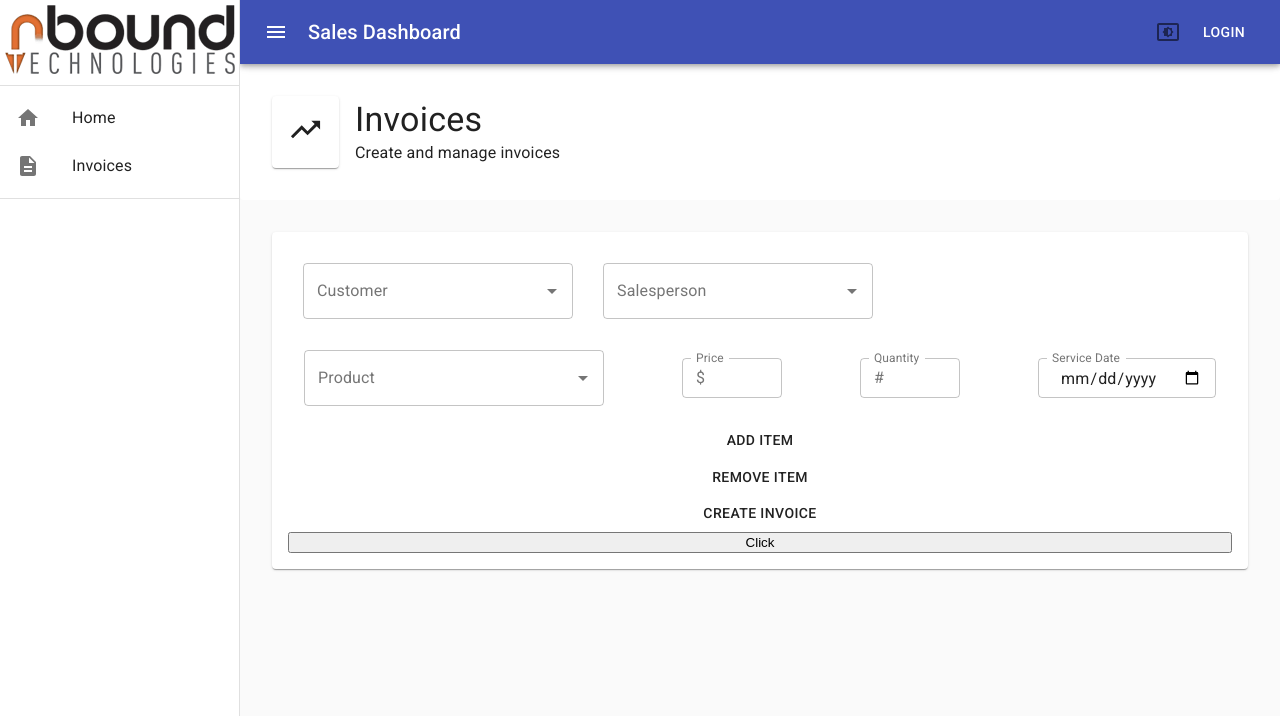
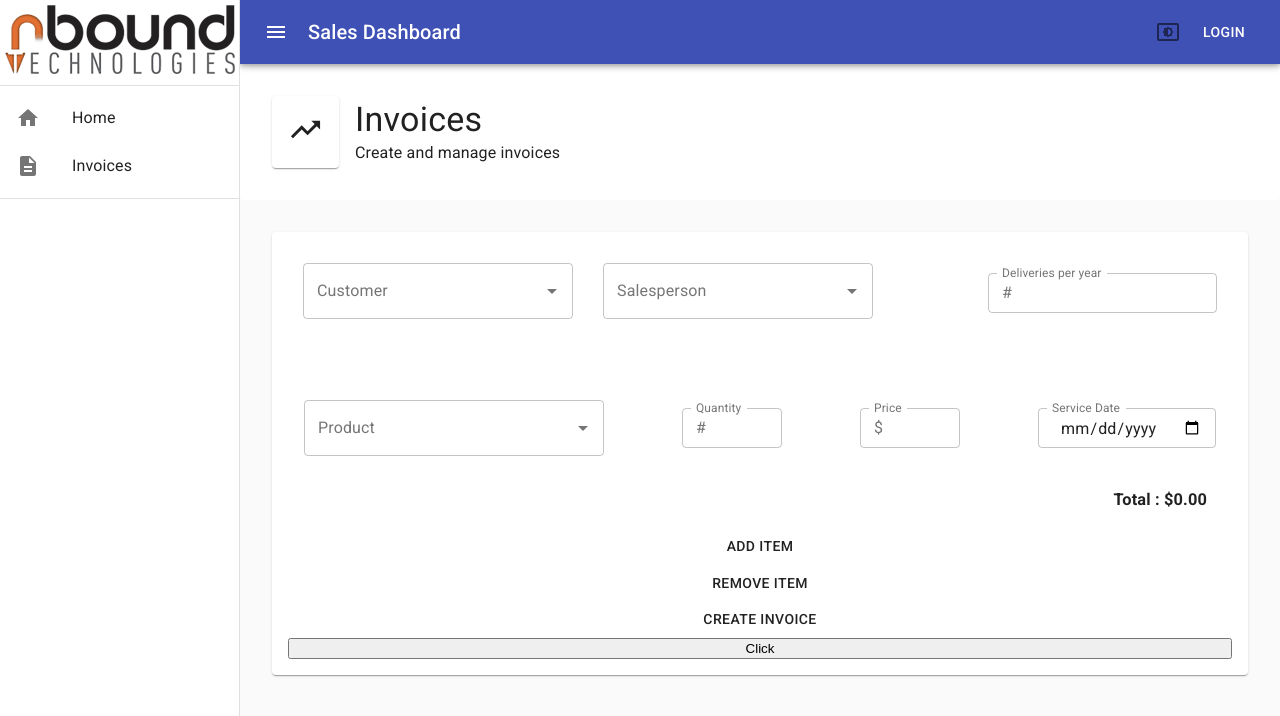
Before and after one commit to cwil423/sales-dashboard-front, a React (Create React App) app: page /invoice in a window 1280 px wide. Shown: the top 716 px of the page. Built offline with nearby package versions, Linux system fonts and the light colour scheme.

Commit message:
Added frequency, total line, and made css changes.

```diff
--- /dev/null
+++ b/src/Components/ErrorModal.js
@@ -0,0 +1,35 @@
+import React from 'react';
+import Button from '@material-ui/core/Button';
+import Dialog from '@material-ui/core/Dialog';
+import DialogActions from '@material-ui/core/DialogActions';
+import DialogContent from '@material-ui/core/DialogContent';
+import DialogContentText from '@material-ui/core/DialogContentText';
+import DialogTitle from '@material-ui/core/DialogTitle';
+
+export default function ErrorModal(props) {
+  return (
+    <div>
+      <Dialog
+        open={props.error}
+        onClose={props.close}
+        aria-labelledby="alert-dialog-title"
+        aria-describedby="alert-dialog-description"
+      >
+        <DialogTitle id="alert-dialog-title">{'Error'}</DialogTitle>
+        <DialogContent>
+          <DialogContentText id="alert-dialog-description">
+            {props.error}
+          </DialogContentText>
+        </DialogContent>
+        <DialogActions>
+          {/* <Button onClick={props.close} color="primary">
+            Disagree
+          </Button> */}
+          <Button onClick={props.close} color="primary" autoFocus>
+            Ok
+          </Button>
+        </DialogActions>
+      </Dialog>
+    </div>
+  );
+}
--- a/src/Components/Invoice.js
+++ b/src/Components/Invoice.js
@@ -1,4 +1,4 @@
-import React, { useState } from 'react';
+import React, { useState, useEffect } from 'react';
 import TrendingUpIcon from '@material-ui/icons/TrendingUp';
 import InputAdornment from '@material-ui/core/InputAdornment';
 import Autocomplete from '@material-ui/lab/Autocomplete';
@@ -8,6 +8,7 @@ import Header from './Header';
 import PageHeader from './PageHeader';
 import SideMenu from './SideMenu';
 import ProductFields from './ProductFields';
+import ErrorModal from './ErrorModal';
 
 const useStyles = makeStyles((theme) => ({
   root: {
@@ -27,9 +28,29 @@ const useStyles = makeStyles((theme) => ({
   priceAndQuantity: {
     width: '100px',
   },
+  topSection: {
+    display: 'flex',
+    justifyContent: 'space-between',
+    marginBottom: '50px',
+    // backgroundColor: 'teal',
+  },
   customerAndSalesperson: {
+    // backgroundColor: 'blue',
     display: 'flex',
-    marginLeft: '0px',
+  },
+  frequency: {
+    display: 'flex',
+    // backgroundColor: 'red',
+    paddingRight: '15px',
+    alignItems: 'center',
+  },
+  totalContainer: {
+    justifyContent: 'end',
+    backgroundColor: 'blue',
+  },
+  total: {
+    float: 'right',
+    marginRight: '25px',
   },
 }));
 
@@ -42,6 +63,18 @@ const Invoice = () => {
   const [salespeopleList, setSalespeopleList] = useState([]);
   const [customer, setCustomer] = useState();
   const [salesperson, setSalesperson] = useState();
+  const [frequency, setFrequency] = useState();
+  const [bulk, setBulk] = useState(true);
+  const [error, setError] = useState(false);
+  const [total, setTotal] = useState(0);
+
+  useEffect(() => {
+    let totalPrice = 0;
+    items.forEach((item) => {
+      totalPrice += item.price * item.quantity;
+    });
+    setTotal(totalPrice);
+  }, [items]);
 
   const fetchDataHandler = (letters, type) => {
     axios({
@@ -67,6 +100,8 @@ const Invoice = () => {
       customer,
       salesperson,
       items,
+      frequency,
+      bulk,
     };
     axios({
       method: 'post',
@@ -74,7 +109,13 @@ const Invoice = () => {
       data: {
         invoice,
       },
-    }).then((response) => console.log(response));
+    }).then((response) => {
+      if (response.data.message) {
+        setError(
+          'Error: Something went wrong and the transaction was not recorded.'
+        );
+      }
+    });
   };
 
   const addItemHandler = () => {
@@ -99,24 +140,32 @@ const Invoice = () => {
   };
 
   const addProductInfoHandler = (value, key, type) => {
-    const itemArray = items;
+    const itemArray = JSON.parse(JSON.stringify(items));
     const indexOfItem = key - 1;
     switch (type) {
       case 'product':
         itemArray[indexOfItem].product = value;
+        setItems(itemArray);
         break;
       case 'price':
         itemArray[indexOfItem].price = value;
+        setItems(itemArray);
         break;
       case 'quantity':
         itemArray[indexOfItem].quantity = value;
+        setItems(itemArray);
         break;
       case 'serviceDate':
         itemArray[indexOfItem].serviceDate = value;
+        setItems(itemArray);
         break;
       default:
         break;
     }
+  };
+
+  const closeHandler = () => {
+    setError(false);
   };
 
   return (
@@ -128,10 +177,11 @@ const Invoice = () => {
         subtitle="Create and manage invoices"
       />
       <SideMenu />
-
+      <ErrorModal error={error} close={closeHandler} />
       <div className={classes.invoice}>
         <Card className={classes.createInvoiceCard}>
           <form className={classes.form}>
+            <div className={classes.topSection}>
               <div className={classes.customerAndSalesperson}>
                 <Autocomplete
                   id="combo-box-demo"
@@ -141,7 +191,11 @@ const Invoice = () => {
                   }
                   style={{ width: 300, padding: 15 }}
                   renderInput={(params) => (
-                  <TextField {...params} label="Customer" variant="outlined" />
+                    <TextField
+                      {...params}
+                      label="Customer"
+                      variant="outlined"
+                    />
                   )}
                   onInputChange={(event, newInputValue) => {
                     if (newInputValue !== '') {
@@ -178,11 +232,35 @@ const Invoice = () => {
                   }}
                 />
               </div>
+
+              <div className={classes.frequency}>
+                <TextField
+                  id="outlined-basic"
+                  type="number"
+                  label="Deliveries per year"
+                  variant="outlined"
+                  margin="dense"
+                  InputProps={{
+                    startAdornment: (
+                      <InputAdornment position="start">#</InputAdornment>
+                    ),
+                  }}
+                  onChange={(event) => {
+                    setFrequency(event.target.value);
+                  }}
+                />
+              </div>
+            </div>
             <div className={classes.productSection}>
               <ProductFields
                 addProductInfo={addProductInfoHandler}
                 numberOfItems={items}
               />
+            </div>
+            <div className={classes.totalContainer}>
+              <h3 className={classes.total}>
+                Total : ${parseFloat(total).toFixed(2)}
+              </h3>
             </div>
           </form>
           <Button type="button" onClick={addItemHandler}>
--- a/src/Components/ProductField.js
+++ b/src/Components/ProductField.js
@@ -70,6 +70,33 @@ export default function ProductFields(props) {
             props.addProductInfo(newValue, props.id, 'product');
           }}
         />
+        {/* <TextField
+          id="outlined-basic"
+          type="text"
+          label="Description"
+          variant="outlined"
+          margin="dense"
+          // InputProps={{
+          //   startAdornment: <InputAdornment position="start" />,
+          // }}
+          onChange={(event) => {
+            props.addProductInfo(event.target.value, props.id, 'serviceDate');
+          }}
+        /> */}
+        <TextField
+          className={classes.priceAndQuantity}
+          id="outlined-basic"
+          type="number"
+          label="Quantity"
+          variant="outlined"
+          margin="dense"
+          InputProps={{
+            startAdornment: <InputAdornment position="start">#</InputAdornment>,
+          }}
+          onChange={(event) => {
+            props.addProductInfo(event.target.value, props.id, 'quantity');
+          }}
+        />
         <TextField
           className={classes.priceAndQuantity}
           id="outlined-basic"
@@ -82,20 +109,6 @@ export default function ProductFields(props) {
           }}
           onChange={(event) => {
             props.addProductInfo(event.target.value, props.id, 'price');
-          }}
-        />
-        <TextField
-          className={classes.priceAndQuantity}
-          id="outlined-basic"
-          type="number"
-          label="Quantity"
-          variant="outlined"
-          margin="dense"
-          InputProps={{
-            startAdornment: <InputAdornment position="start">#</InputAdornment>,
-          }}
-          onChange={(event) => {
-            props.addProductInfo(event.target.value, props.id, 'quantity');
           }}
         />
         <TextField
```
Also changed, not shown: 1 other file (tests, documents, lock files or other folders). Lines whose indentation alone changed are shown as unchanged.
